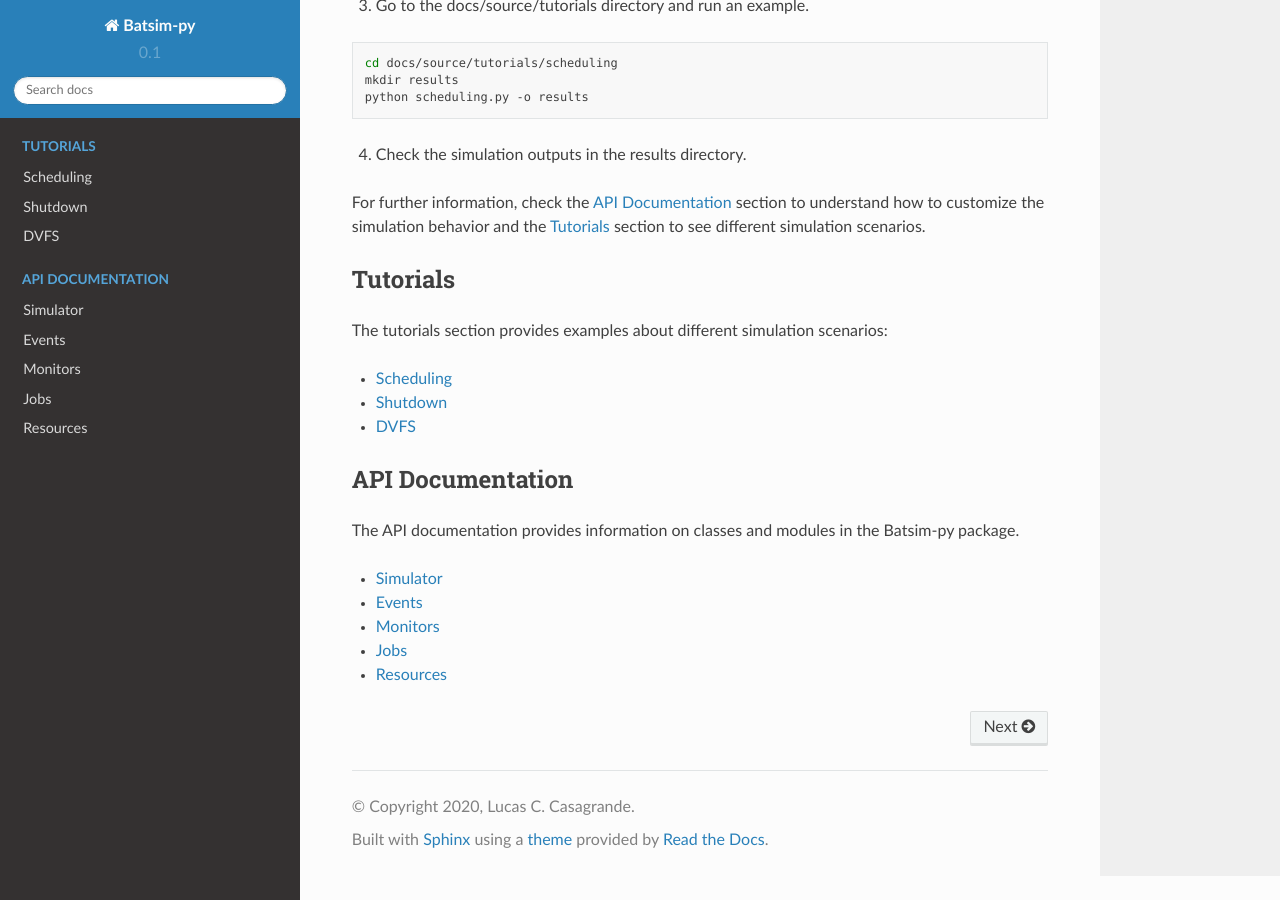
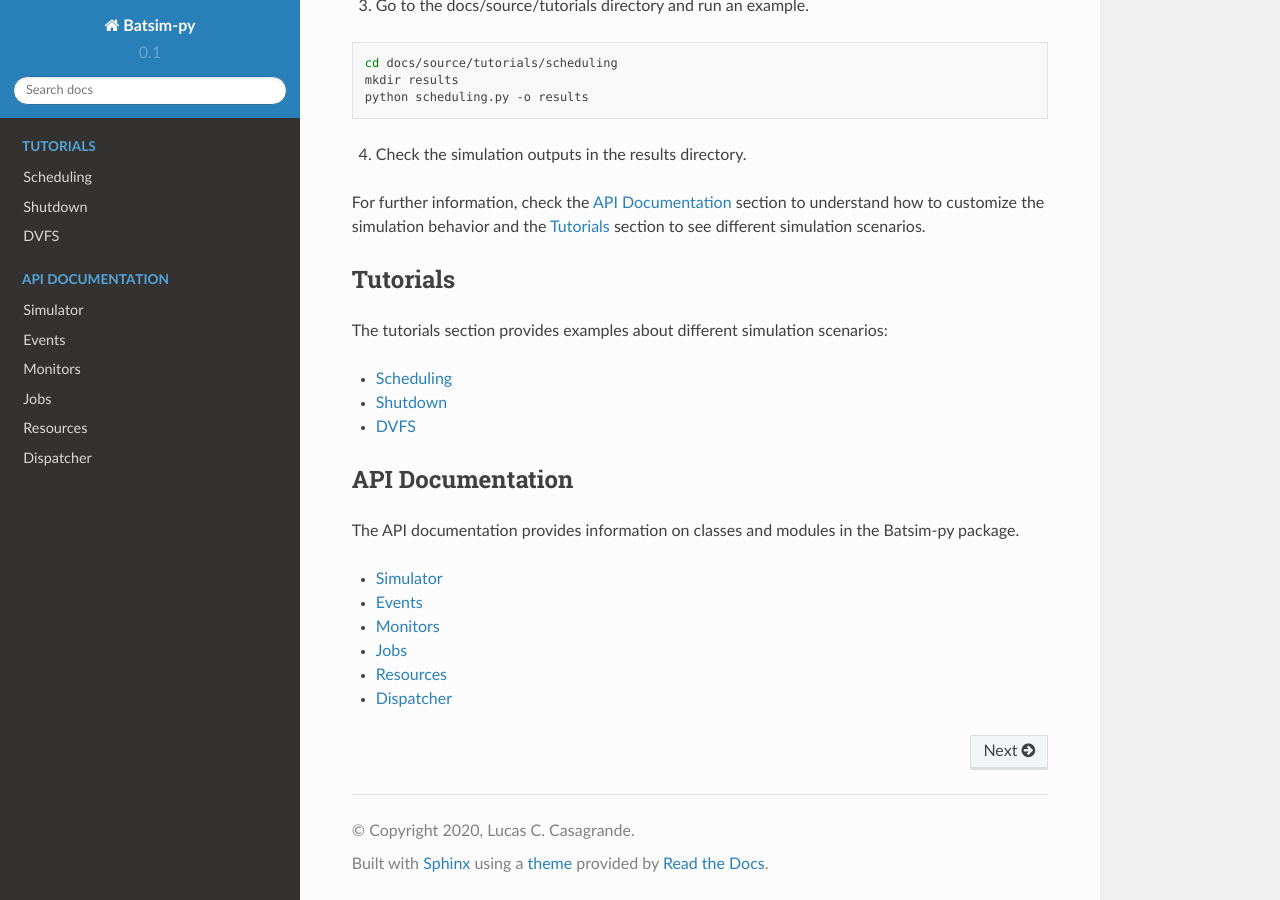
Before and after one commit to lccasagrande/batsim-py, a Sphinx documentation site: the page built from docs/source/index.rst, in a window 1280 px wide and 900 px high, scrolled down 1180 px. Built offline with Sphinx 7.4.7 and the Read the Docs theme 2.0.0, drawn with Linux system fonts in a browser that asks for light colours.

Commit message:
Include dispatcher in the docs.

```diff
--- a/README.rst
+++ b/README.rst
@@ -81,9 +81,11 @@
 - `Monitors`_
 - `Jobs`_
 - `Resources`_
+- `Dispatcher`_
 
 .. _`Simulator`: https://lccasagrande.github.io/batsim-py/api_doc/simulator.html
 .. _`Events`: https://lccasagrande.github.io/batsim-py/api_doc/events.html
 .. _`Monitors`: https://lccasagrande.github.io/batsim-py/api_doc/monitors.html
 .. _`Resources`: https://lccasagrande.github.io/batsim-py/api_doc/resources.html
 .. _`Jobs`: https://lccasagrande.github.io/batsim-py/api_doc/jobs.html
+.. _`Dispatcher`: https://lccasagrande.github.io/batsim-py/api_doc/dispatcher.html
--- /dev/null
+++ b/docs/source/api_doc/dispatcher.rst
@@ -0,0 +1,5 @@
+Dispatcher
+**************************
+.. automodule:: batsim_py.dispatcher
+   :members:
+   :show-inheritance:
--- a/docs/source/index.rst
+++ b/docs/source/index.rst
@@ -20,3 +20,4 @@
     api_doc/monitors
     api_doc/jobs
     api_doc/resources
+    api_doc/dispatcher
```
